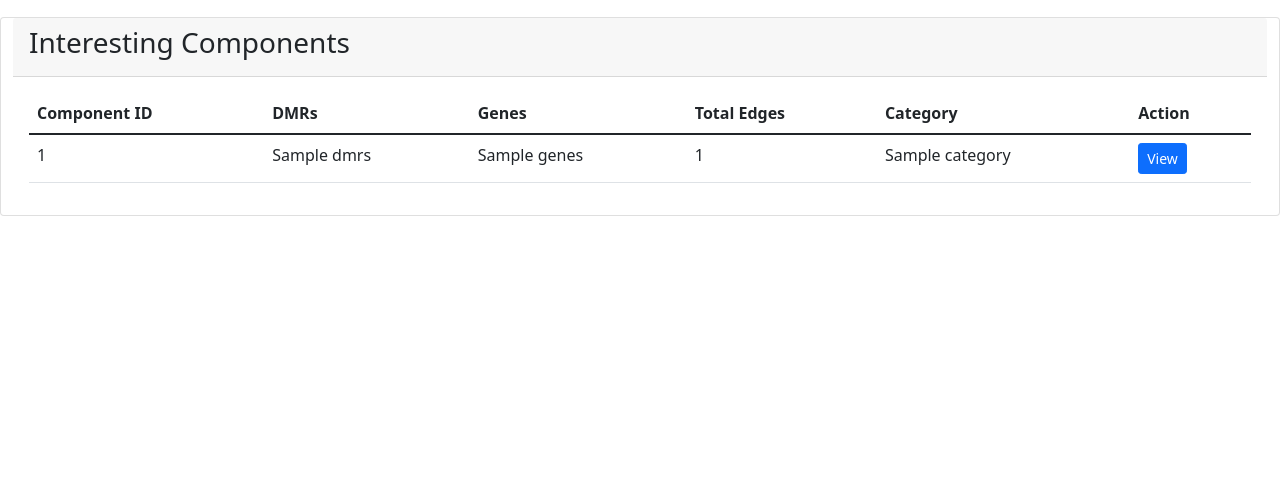
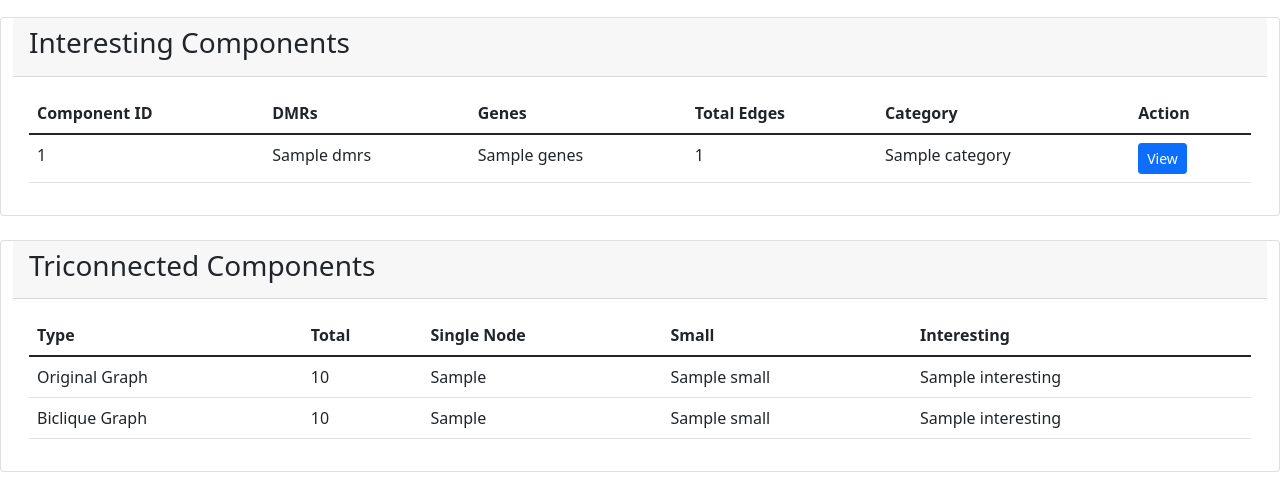
Before and after one commit to pechang03/processDMRs, a Python web app: template templates/statistics.html in a window 1280 px wide. Shown: the part 1048-1544 px from the top of the page. Before the commit the page ends 1264 px from the top, so only its background shows below. Run offline with Jinja, Linux system fonts and the light colour scheme; the template is opened without the code that fills it: most values are stand-ins (such as "Sample title", 1, 10 or a date in 2020); some libraries are stand-ins or nearby versions.

Commit message:
feat: Enhance triconnected components check for multiple data paths

```diff
--- a/templates/statistics.html
+++ b/templates/statistics.html
@@ -62,8 +62,10 @@
     {% include 'components/stats/interesting_components.html' %}
 
     <!-- Include triconnected components if they exist -->
-    {% if statistics.get('components', {}).get('original', {}).get('triconnected', {}).get('interesting', 0) > 0 or
-           statistics.get('stats', {}).get('components', {}).get('original', {}).get('triconnected', {}).get('interesting', 0) > 0 %}
+    {% if (statistics.get('components', {}).get('original', {}).get('triconnected', {}).get('interesting', 0) > 0) or
+           (statistics.get('stats', {}).get('components', {}).get('original', {}).get('triconnected', {}).get('interesting', 0) > 0) or
+           (statistics.get('components', {}).get('original', {}).get('triconnected', {}).get('total', 0) > 0) or
+           (statistics.get('stats', {}).get('components', {}).get('original', {}).get('triconnected', {}).get('total', 0) > 0) %}
       <div class="card mb-4">
         <div class="card-header">
           <h3>Triconnected Components</h3>
```
